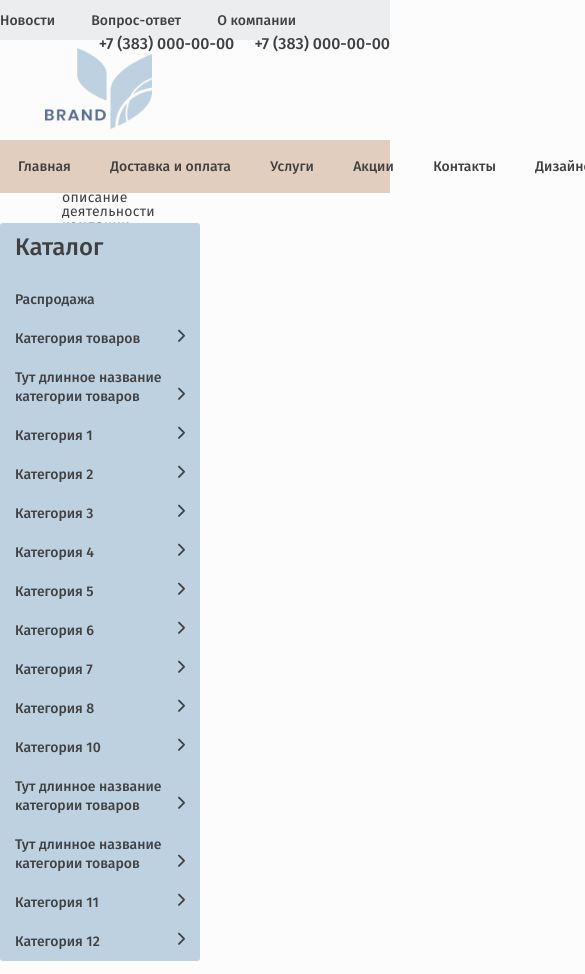
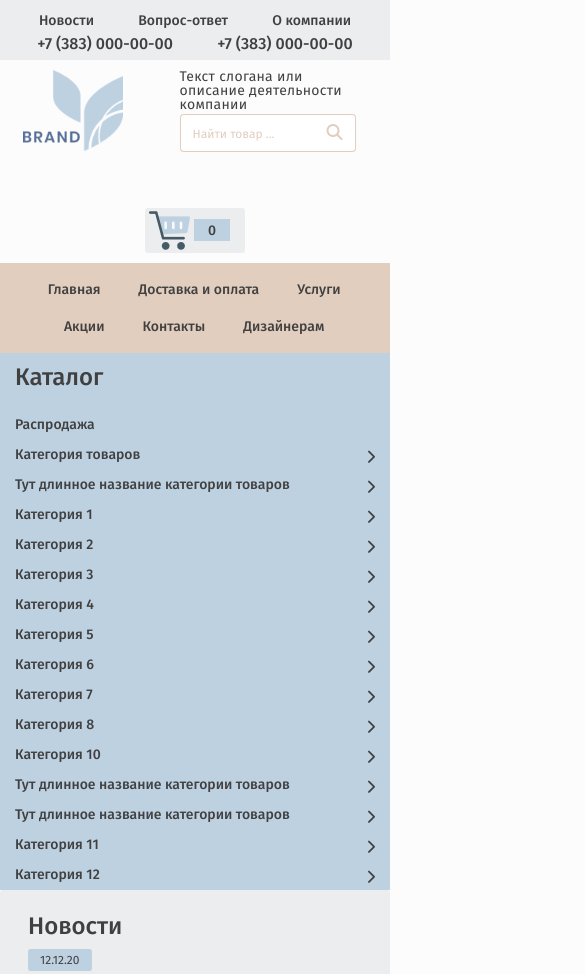
Before and after one commit to Norfie/KONTUR-test-task, a plain HTML site: page index.html in a window 390 px wide. Shown: the top 974 px of the page, 585 px wide, since content can reach past the window. Drawn offline with nearby package versions, Linux system fonts and the light colour scheme.

Commit message:
ResponsiveVer
Done.

```diff
--- a/css/media.css
+++ b/css/media.css
@@ -40,7 +40,6 @@
   .popular-item-card-last, .shares-cell-last {
     position: relative;
     left: 195px;
-
   }
 }
 
@@ -57,6 +56,7 @@
     display: inline;
     margin-left: 16px;
   }
+
   .nav-search {
     height: 100px;
   }
@@ -133,10 +133,6 @@
 
   .popular-item-card-last {
     left: 0px;
-
-  }
-
-  .footer-bottom-right {
   }
 
   .footer-bottom-right a img, .footer-bottom-right p {
@@ -154,5 +150,105 @@
 }
 
 @media (max-width: 650px) {
+  .wrapper, .nav-menu {
+    width: 100%;
+  }
 
+  .header {
+    margin-bottom: 0;
   }
+
+  .nav-info {
+    height: 60px;
+    text-align: center;
+  }
+
+  .nav-info div div {
+    float: none;
+  }
+
+  .nav-info a, .nav-info-phones h4 {
+    padding: 8px 20px;
+    margin: 0;
+  }
+
+  .nav-search {
+    height: auto;
+  }
+
+  .brand-div {
+    width: 100px;
+    margin: 0 auto;
+  }
+
+  .brand-logo {
+    margin: 10px 0;
+    width: 100px;
+  }
+
+  .search-div {
+    width: 200px;
+    margin: 10px auto 0 auto;
+  }
+
+  .shopping-cart {
+    margin: 40px auto 10px auto;
+  }
+
+  .nav-menu {
+    text-align: center;
+    margin: 0;
+    padding: 0 5%;
+  }
+
+  #subgrid-left, #subgrid-right {
+    max-width: 100%;
+    margin: 0 0 10px 0;
+  }
+
+  #catalog {
+    border-radius: 0;
+    position: relative;
+    top: 0;
+    margin-bottom: 0;
+  }
+
+  #catalog ul li ul {
+    top: 100%;
+    left: 0;
+    width: 100%;
+  }
+
+  #catalog ul li a {
+    line-height: 10px;
+  }
+
+  #testimonials {
+    width: 100%;
+    height: auto;
+  }
+
+  .popular-item-card {
+    margin: 5px auto;
+  }
+
+  .card, .shares-cell {
+    margin: 5px auto;
+    left: 0;
+  }
+}
+
+@media (max-width: 380px) {
+  .nav-info a, .nav-info-phones h4 {
+    padding: 8px 15px;
+    font-size: 10px;
+  }
+
+  .nav-menu {
+    padding: 0;
+  }
+
+  .nav-link {
+    font-size: 12px;
+  }
+}
--- a/index.html
+++ b/index.html
@@ -26,7 +26,7 @@
 
     <div class="nav-info">
       <div class="wrapper">
-        <div class="float-left">
+        <div class="float-left nav-info-navi">
           <a href="#news" class="add-text-1">Новости</a>
           <a href="#" class="add-text-1">Вопрос-ответ</a>
           <a href="#about-company" class="add-text-1">О компании</a>
```
Lines whose indentation alone changed are shown as unchanged.
